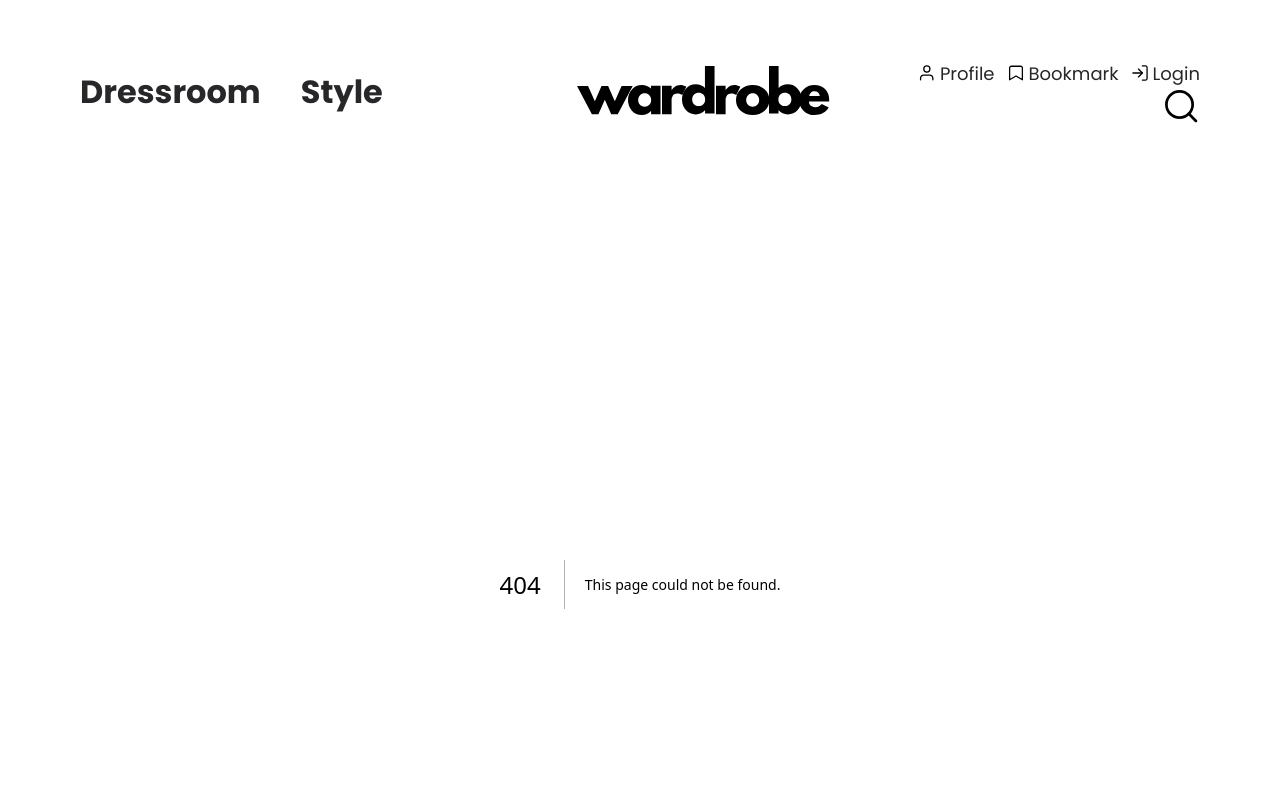
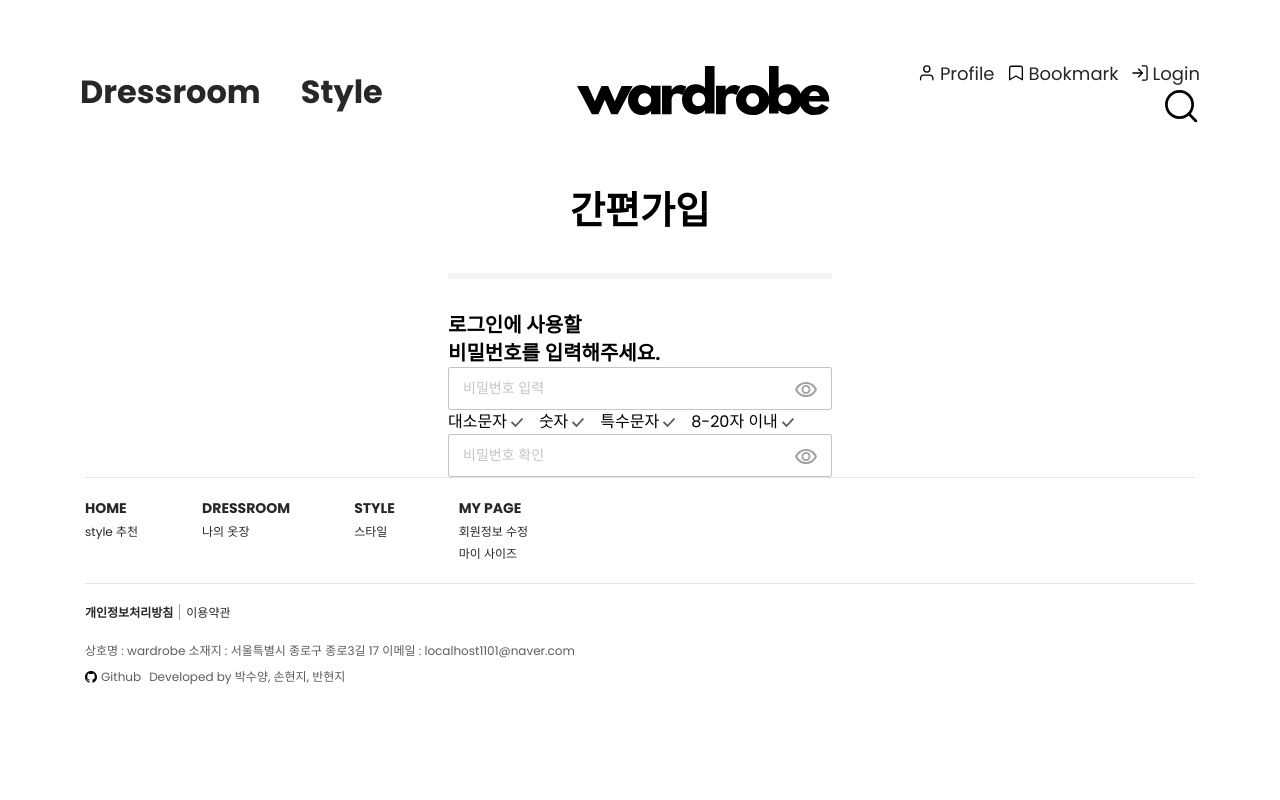
Before and after one commit to clapsheep/wardrobe, a Next.js app: page /join in a window 1280 px wide. Before the commit this address had no page. Shown: the top 800 px of the page. Built offline with nearby package versions, Linux system fonts and the light colour scheme.

Commit message:
[feat] 회원가입 페이지 마크업 #36

```diff
--- /dev/null
+++ b/src/app/join/page.tsx
@@ -0,0 +1,159 @@
+import {
+  Checkbox,
+  Progressbar,
+  BasicInput,
+  BasicButton,
+} from "@/components/atoms";
+import TermsCheckbox from "@/components/molecules/TermsCheckbox";
+
+const Join = () => {
+  return (
+    <main className={`mx-auto flex w-96 flex-col items-center justify-center`}>
+      <div className="flex w-full flex-col items-center gap-9">
+        <h2 className="text-h-1-bold">간편가입</h2>
+        <Progressbar max={4} step={1} />
+      </div>
+      <form className="w-full pt-8">
+        <ThirdStep />
+      </form>
+    </main>
+  );
+};
+export default Join;
+
+const List = [
+  { id: "age", desc: "[필수] 만 14세 이상입니다", essential: true },
+  { id: "terms", desc: "[필수] 이용약관 동의", essential: true },
+  { id: "privacy", desc: "[필수] 개인정보 수집 및 이용 동의", essential: true },
+  {
+    id: "marketing",
+    desc: "[선택] 마케팅 목적의 개인정보 수집 및 이용 동의",
+    essential: false,
+  },
+  { id: "advertise", desc: "[선택] 광고성 정보 수신 동의", essential: false },
+];
+const FirstStep = () => {
+  return (
+    <div className="flex flex-col justify-center gap-8 pb-96">
+      <p className={`text-h-5-semibold`}>
+        wardrobe 서비스 이용약관에 <br />
+        동의해주세요.
+      </p>
+      <div className="flex flex-col gap-4 pb-10">
+        <Checkbox id="all" type="all">
+          모두 동의(선택 정보 포함)
+        </Checkbox>
+        <hr />
+        {List.map(({ id, desc, essential }) => (
+          <Checkbox key={id} id={id} type="seperate">
+            {desc}
+          </Checkbox>
+        ))}
+      </div>
+      <BasicButton size="md" color="primary">
+        동의하고 가입하기
+      </BasicButton>
+    </div>
+  );
+};
+
+const SecondStep = () => {
+  return (
+    <div className={`flex flex-col justify-center gap-8 pb-96`}>
+      <p className={`text-h-5-semibold`}>
+        로그인에 사용할
+        <br /> 아이디를 입력해주세요.
+      </p>
+      <BasicInput id={"id"} type="text" placeholder={"아이디(이메일) 입력"} />
+      <BasicButton type={"submit"} size={"md"} color={"primary"}>
+        다음
+      </BasicButton>
+    </div>
+  );
+};
+const ThirdStep = () => {
+  return (
+    <div>
+      <p className={`text-h-5-semibold`}>
+        로그인에 사용할 <br />
+        비밀번호를 입력해주세요.
+      </p>
+      <BasicInput id="password" type="password" placeholder="비밀번호 입력" />
+      <ul className="flex gap-4">
+        <li className="flex items-center gap-1">
+          <span>대소문자</span>
+          <svg
+            width="12"
+            height="9"
+            viewBox="0 0 12 9"
+            fill="none"
+            xmlns="http://www.w3.org/2000/svg"
+            className={`text-gray-500`}
+          >
+            <path
+              d="M0.5 4L4.5 8L11.5 0.5"
+              stroke="currentColor"
+              strokeWidth="1.8"
+            />
+          </svg>
+        </li>
+        <li className="flex items-center gap-1">
+          숫자
+          <svg
+            width="12"
+            height="9"
+            viewBox="0 0 12 9"
+            fill="none"
+            xmlns="http://www.w3.org/2000/svg"
+            className={`text-gray-500`}
+          >
+            <path
+              d="M0.5 4L4.5 8L11.5 0.5"
+              stroke="currentColor"
+              strokeWidth="1.8"
+            />
+          </svg>
+        </li>
+        <li className="flex items-center gap-1">
+          특수문자{" "}
+          <svg
+            width="12"
+            height="9"
+            viewBox="0 0 12 9"
+            fill="none"
+            xmlns="http://www.w3.org/2000/svg"
+            className={`text-gray-500`}
+          >
+            <path
+              d="M0.5 4L4.5 8L11.5 0.5"
+              stroke="currentColor"
+              strokeWidth="1.8"
+            />
+          </svg>
+        </li>
+        <li className="flex items-center gap-1">
+          8-20자 이내{" "}
+          <svg
+            width="12"
+            height="9"
+            viewBox="0 0 12 9"
+            fill="none"
+            xmlns="http://www.w3.org/2000/svg"
+            className={`text-gray-500`}
+          >
+            <path
+              d="M0.5 4L4.5 8L11.5 0.5"
+              stroke="currentColor"
+              strokeWidth="1.8"
+            />
+          </svg>
+        </li>
+      </ul>
+      <BasicInput
+        id="confirmpassword"
+        type="password"
+        placeholder="비밀번호 확인"
+      />
+    </div>
+  );
+};
--- a/src/components/atoms/Checkbox.tsx
+++ b/src/components/atoms/Checkbox.tsx
@@ -11,7 +11,11 @@ const Checkbox = ({ id, children, type, className, ...rest }: TCheckbox) => {
     seperate: "peer-checked:before:text-b-2-semibold",
   };
   return (
-    <label htmlFor={id}  tabIndex={1} className={`relative flex cursor-pointer ${className}`}>
+    <label
+      htmlFor={id}
+      tabIndex={1}
+      className={`relative flex cursor-pointer ${className}`}
+    >
       <input
         id={id}
         className={`peer appearance-none`}
@@ -25,7 +29,7 @@ const Checkbox = ({ id, children, type, className, ...rest }: TCheckbox) => {
         viewBox="0 0 12 9"
         fill="none"
         xmlns="http://www.w3.org/2000/svg"
-        className={`absolute left-1 top-[30%] text-gray-500 peer-checked:${type ==="all" ? "text-white" : "text-blue-700"}`}
+        className={`absolute left-1 top-[30%] text-gray-500 peer-checked:${type === "all" ? "text-white" : "text-blue-700"}`}
       >
         <path
           d="M0.5 4L4.5 8L11.5 0.5"
@@ -34,7 +38,7 @@ const Checkbox = ({ id, children, type, className, ...rest }: TCheckbox) => {
         />
       </svg>
       <span
-        className={`point-cursor select-none before:content[' '] flex items-center text-b-2-regular before:mr-2 before:inline-block before:h-5 before:w-5 peer-checked:text-b-2-semibold peer-checked:after:sr-only peer-checked:after:content-['선택됨'] ${typeStyle[`${type}`]}`}
+        className={`point-cursor before:content[' '] flex select-none items-center text-b-2-regular before:mr-2 before:inline-block before:h-5 before:w-5 peer-checked:text-b-2-semibold peer-checked:after:sr-only peer-checked:after:content-['선택됨'] ${typeStyle[`${type}`]}`}
       >
         {children}
       </span>
```
